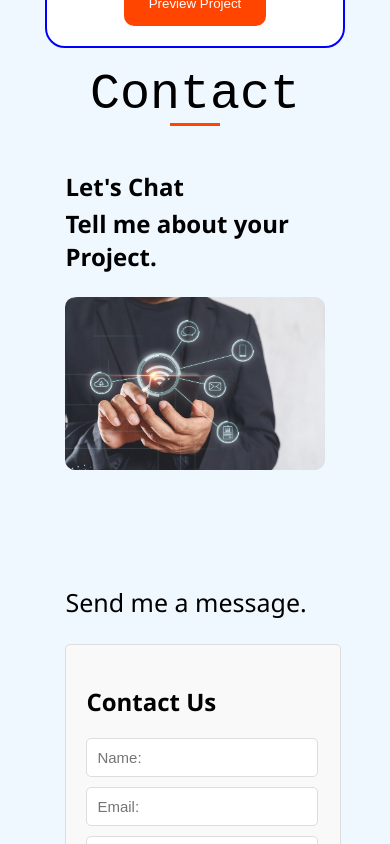
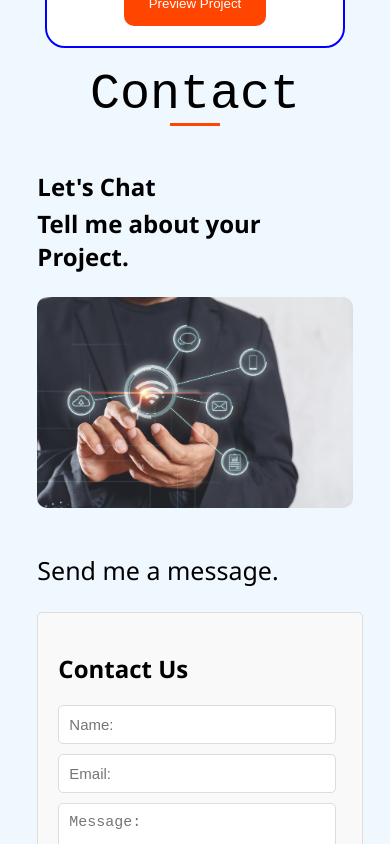
Before and after one commit to DanielGad/My_Portfolio, a React (Vite) app: page / in a window 390 px wide. Shown: the part 5120-5964 px from the top of the page. Built offline with nearby package versions, Linux system fonts and the light colour scheme.

Commit message:
Update Changes

```diff
--- a/src/assets/contact.css
+++ b/src/assets/contact.css
@@ -111,6 +111,7 @@
   .contact-cont {
     display: flex;
     flex-direction: column;
+    width: 95%;
   }
 
   .contact-img {
@@ -123,4 +124,8 @@
     margin: 0 auto;
     padding: 20px;
   }
+
+  .send-us {
+    margin-top: -20px;
+  }
 }
```
